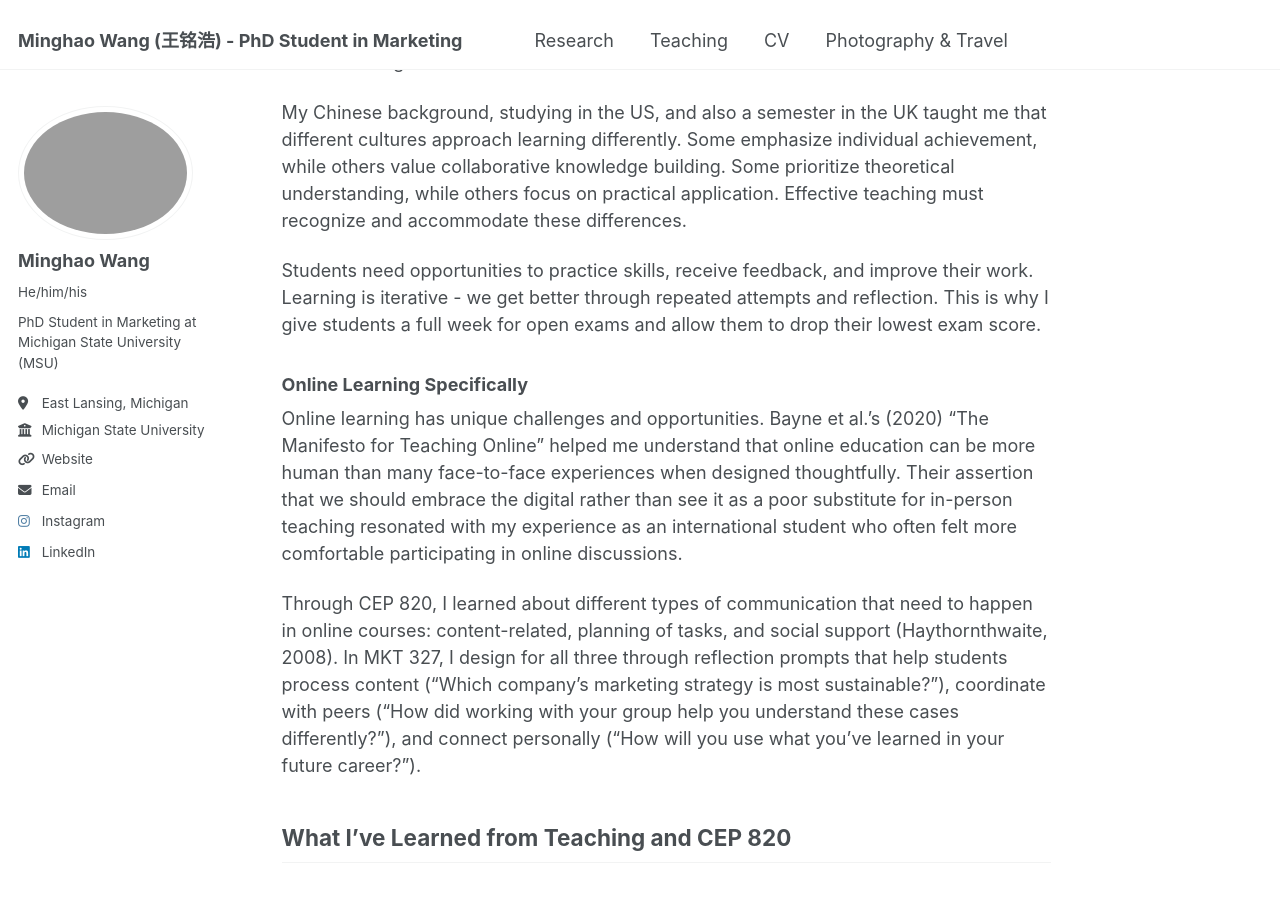
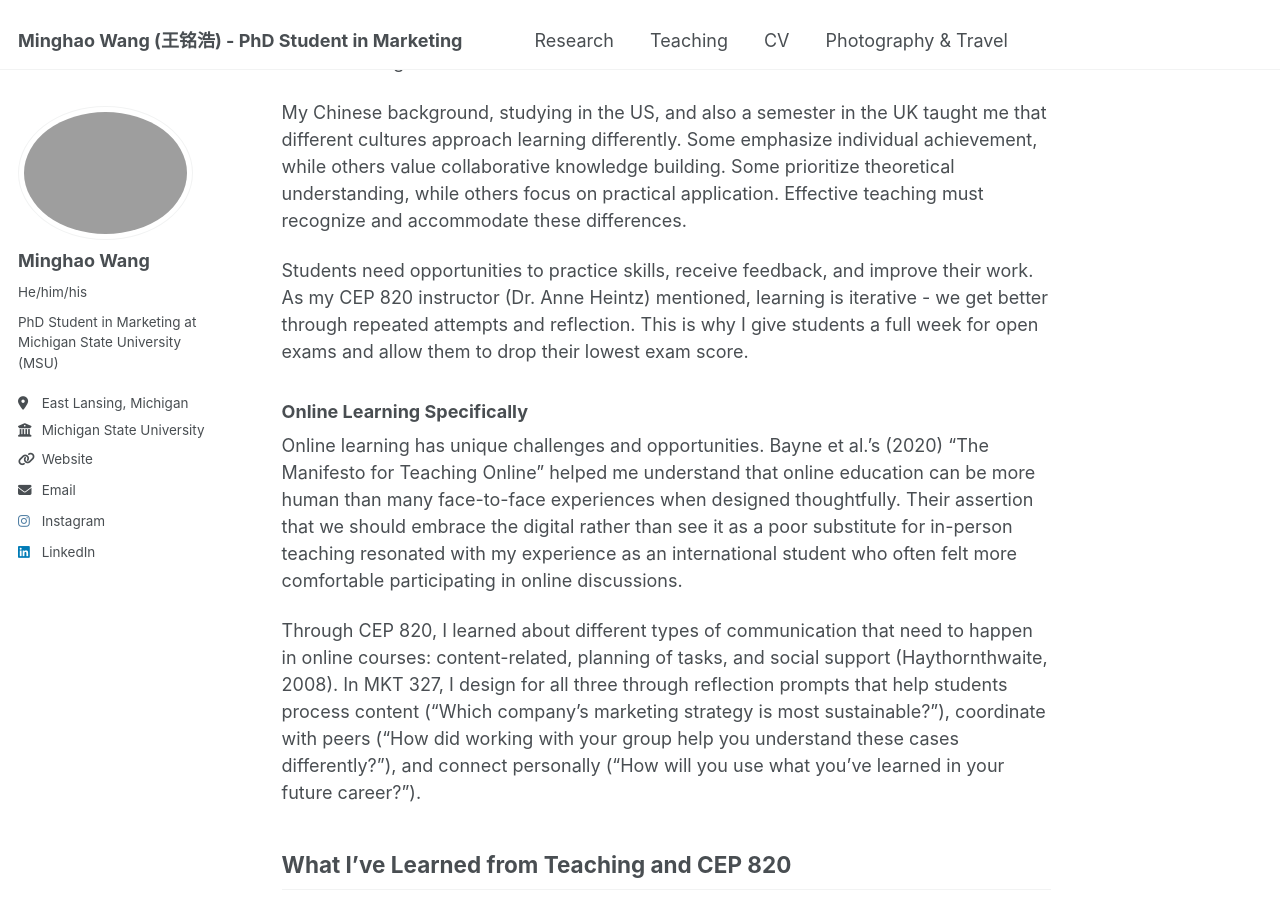
Before and after one commit to minghaowang-research/minghaowang-research.github.io, a Jekyll site: the page built from _teaching/2025-summer-cep-820.md, in a window 1280 px wide and 900 px high, scrolled down 2502 px. Built offline with Jekyll 4.4.1, drawn with Linux system fonts in a browser that asks for light colours.

Commit message:
update Dr. Anne

```diff
--- a/_teaching/2025-summer-cep-820.md
+++ b/_teaching/2025-summer-cep-820.md
@@ -46,7 +46,7 @@ I believe learning is most effective when it connects to students' existing know
 
 My Chinese background, studying in the US, and also a semester in the UK taught me that different cultures approach learning differently. Some emphasize individual achievement, while others value collaborative knowledge building. Some prioritize theoretical understanding, while others focus on practical application. Effective teaching must recognize and accommodate these differences.
 
-Students need opportunities to practice skills, receive feedback, and improve their work. Learning is iterative - we get better through repeated attempts and reflection. This is why I give students a full week for open exams and allow them to drop their lowest exam score.
+Students need opportunities to practice skills, receive feedback, and improve their work. As my CEP 820 instructor (Dr. Anne Heintz) mentioned, learning is iterative - we get better through repeated attempts and reflection. This is why I give students a full week for open exams and allow them to drop their lowest exam score.
 
 ### Online Learning Specifically
 
```
